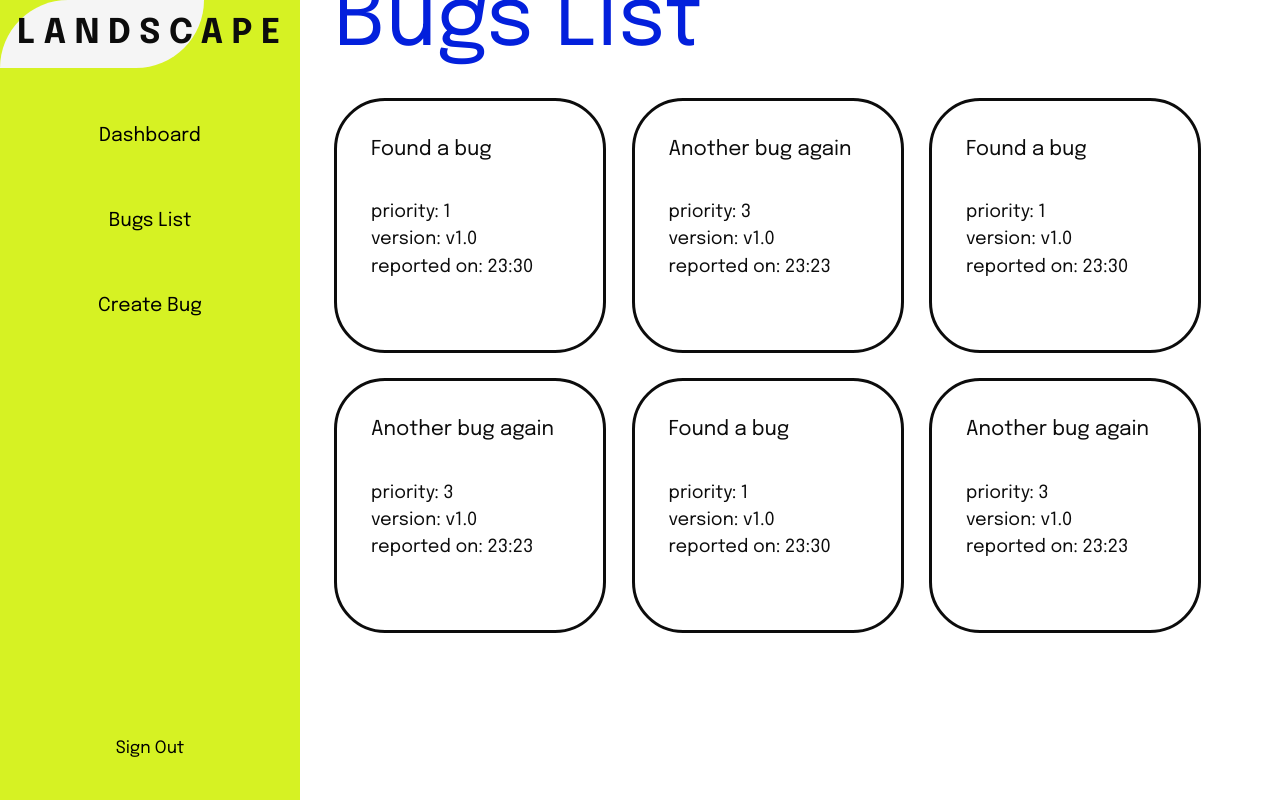
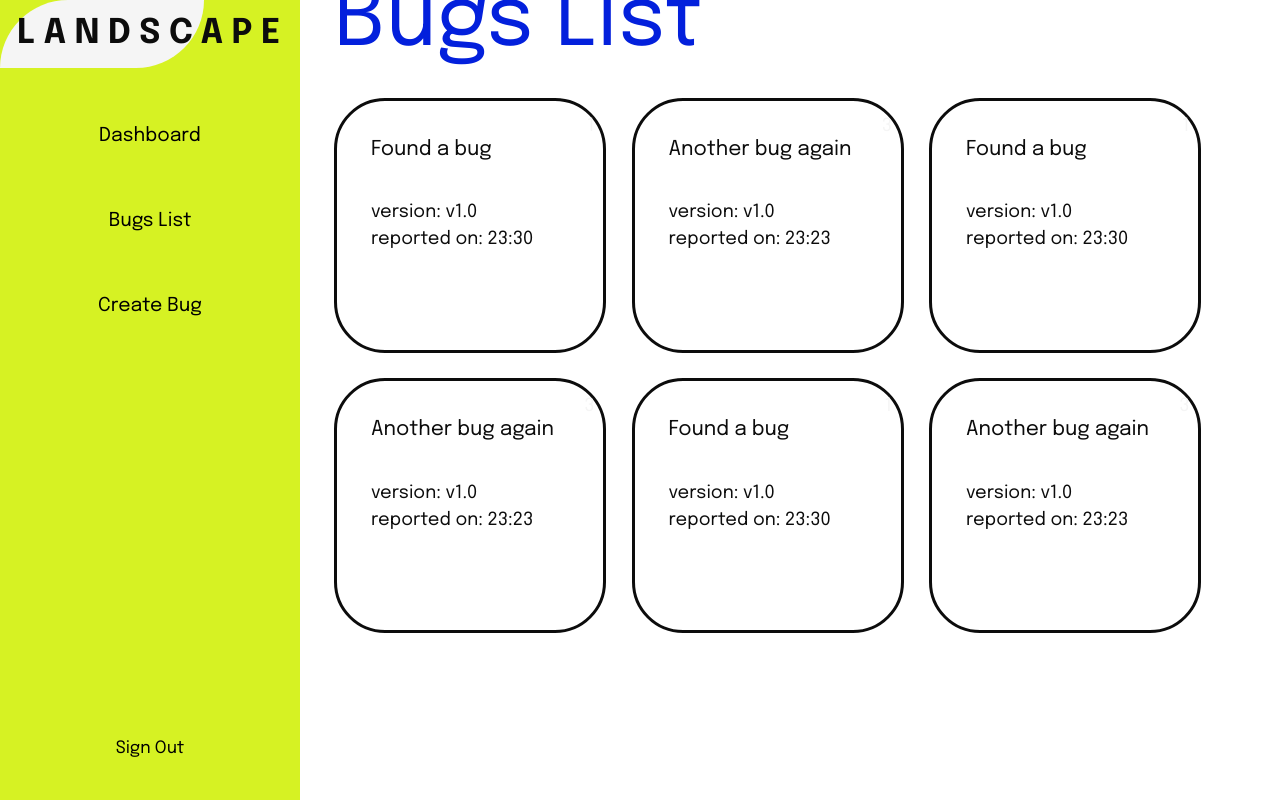
Before and after one commit to badeyesightcat/bug-tracker-react, a React (Vite) app in the folder frontend/: page / in a window 1280 px wide. Both pictures are taken after typing "Sample", "Sample123" into the empty fields and a click on the button "Sign In". Built offline with nearby package versions, Linux system fonts and the light colour scheme.

Commit message:
Generate styles for the bug item's priority

```diff
--- a/frontend/src/Views/BugItem/bugItem.css
+++ b/frontend/src/Views/BugItem/bugItem.css
@@ -3,6 +3,7 @@
 }
 
 .bug-item {
+  position: relative;
   border: 3px solid rgba(var(--neutral900));
   border-radius: 3rem;
   color: rgb(var(--neutral900));
@@ -22,14 +23,24 @@
   font-size: 1.2rem;
 }
 
-.bug-item-priority,
 .bug-item-version,
 .bug-item-time {
   margin: 0 2rem;
 }
 
-.bug-item-priority::before {
-  content: 'priority: ';
+.bug-item-priority {
+  position: absolute;
+  top: -0.5rem;
+  right: -0.5rem;
+  display: inline-flex;
+  align-items: center;
+  height: 4rem;
+  padding: 0 1rem;
+  border-radius: 2rem 0 2rem 2rem;
+  color: rgb(var(--neutral200));
+}
+.bug-item-priority.low {
+  color: rgb(var(--neutral900));
 }
 
 .bug-item-version::before {
```
